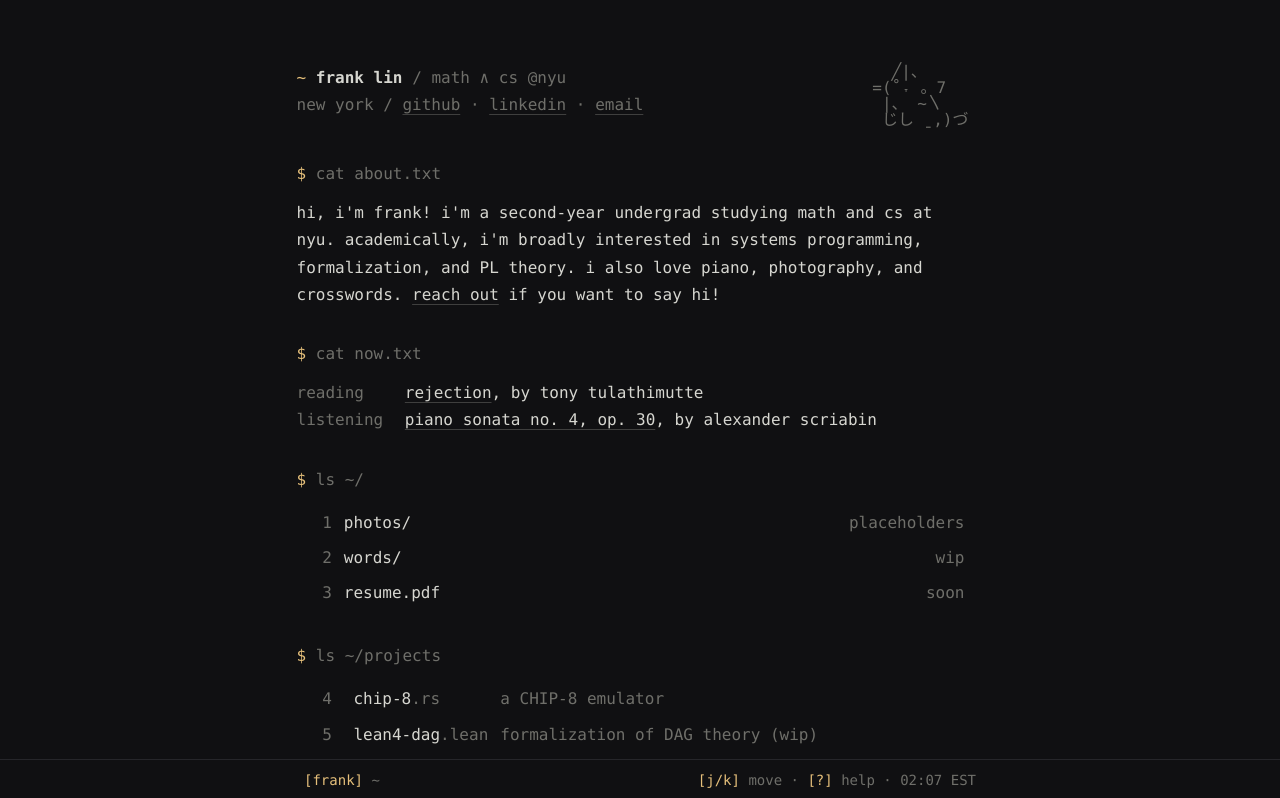
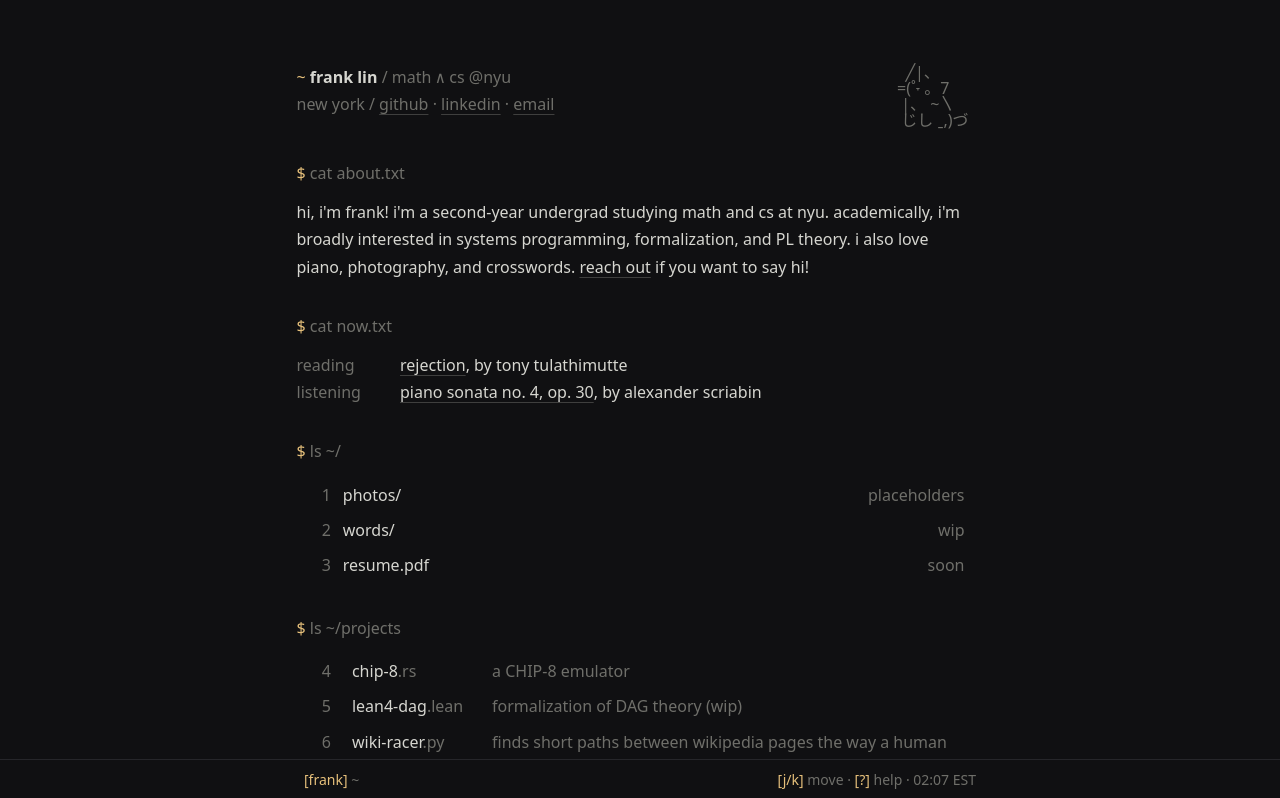
Before and after one commit to plasmavolt/website, a SvelteKit app: page / in a window 1280 px wide. Shown: the top 798 px of the page. Built offline with nearby package versions, Linux system fonts and the light colour scheme.

Commit message:
feat: pet the cat!

```diff
--- a/package.json
+++ b/package.json
@@ -18,6 +18,9 @@
 	"devDependencies": {
 		"@eslint/js": "^10.0.1",
 		"@fontsource/commit-mono": "^5.3.0",
+		"@fontsource/dejavu-mono": "^5.3.0",
+		"@fontsource/noto-sans": "^5.3.0",
+		"@fontsource/noto-sans-jp": "^5.3.0",
 		"@sveltejs/adapter-auto": "^7.0.1",
 		"@sveltejs/adapter-static": "^3.0.10",
 		"@sveltejs/enhanced-img": "^0.11.0",
--- /dev/null
+++ b/src/lib/components/Cat.svelte
@@ -0,0 +1,62 @@
+<script lang="ts">
+	// edit the cat here. {L} and {R} are the eyes, swapped out on hover.
+	// leading whitespace is preserved but kept outside the link, so only
+	// the glyphs themselves are clickable.
+	const art = [
+		'            ╱|、',
+		'          =({L}˕ {R}7',
+		'           |、 ~〵',
+		'           じし ˍ,)づ'
+	];
+
+	// width pins the eye's slot so the swap can't shift the rest of the
+	// line (。 is a 1em cjk glyph, its hover replacement isn't)
+	const eyes = {
+		L: { rest: '˚', hover: 'ˉ', width: undefined as string | undefined },
+		R: { rest: '。', hover: '-', width: '1em' as string | undefined }
+	};
+
+	const href = 'https://en.wikipedia.org/wiki/Cat_(Unix)';
+
+	type Segment = { text: string } | { eye: (typeof eyes)[keyof typeof eyes] };
+
+	const lines = art.map((line) => {
+		const lead = line.match(/^\s*/)![0];
+		const segments: Segment[] = line
+			.slice(lead.length)
+			.split(/(\{[LR]\})/)
+			.filter(Boolean)
+			.map((part) => {
+				const m = part.match(/^\{([LR])\}$/);
+				return m ? { eye: eyes[m[1] as keyof typeof eyes] } : { text: part };
+			});
+		return { lead, segments };
+	});
+</script>
+
+<pre
+	class="cat m-0 leading-none text-dim select-none [&:has(a:hover)]:text-accent">{#each lines as line, i (i)}{i >
+		0
+			? '\n'
+			: ''}{line.lead}<a {href} target="_blank" rel="noopener" class="cursor-grab no-underline"
+			>{#each line.segments as seg, j (j)}{#if 'text' in seg}{seg.text}{:else}<span
+						class="inline-block"
+						style:width={seg.eye.width}
+						><span class="cat-rest">{seg.eye.rest}</span><span class="cat-hover"
+							>{seg.eye.hover}</span
+						></span
+					>{/if}{/each}</a
+		>{/each}</pre>
+
+<style>
+	/* hovering anywhere on the cat closes its eyes */
+	.cat-hover {
+		display: none;
+	}
+	.cat:has(a:hover) .cat-rest {
+		display: none;
+	}
+	.cat:has(a:hover) .cat-hover {
+		display: inline;
+	}
+</style>
--- a/src/routes/+layout.svelte
+++ b/src/routes/+layout.svelte
@@ -4,6 +4,7 @@
 	import { resolve } from '$app/paths';
 	import { page } from '$app/state';
 	import HelpOverlay from '$lib/components/HelpOverlay.svelte';
+	import Cat from '$lib/components/Cat.svelte';
 	import { handleKeydown } from '$lib/keyboard/nav';
 	import { vim } from '$lib/keyboard/state.svelte';
 	import { site } from '$lib/data/site';
@@ -54,13 +55,7 @@
 					{/each}
 				</div>
 			</div>
-			<a href="https://en.wikipedia.org/wiki/Cat_(Unix)" target="_blank" rel="noopener" class="no-underline hover:text-accent">
-				<pre class="m-0 select-none text-dim leading-none hover:text-accent">
-            ╱|、
-          =(˚˕ 。7
-           |、 ~〵
-           じし ˍ,)づ</pre>
-			</a>
+			<Cat />
 		</header>
 
 		<main>
--- a/src/routes/layout.css
+++ b/src/routes/layout.css
@@ -1,6 +1,12 @@
 @import 'tailwindcss';
 @import '@fontsource/commit-mono/400.css';
 @import '@fontsource/commit-mono/700.css';
+/* fallbacks for glyphs missing from commit mono's latin subset (kaomoji
+   cat, kana, cjk punctuation), so they render the same on every platform.
+   unicode-range subsetting means only the needed files get downloaded. */
+@import '@fontsource/dejavu-mono/400.css';
+@import '@fontsource/noto-sans/400.css';
+@import '@fontsource/noto-sans-jp/400.css';
 @plugin '@tailwindcss/typography';
 
 @theme {
@@ -9,7 +15,9 @@
 	--color-dim: #6f6f6a;
 	--color-line: #26262a;
 	--color-accent: #e6c07b;
-	--font-mono: 'Commit Mono', ui-monospace, 'SF Mono', Menlo, monospace;
+	--font-mono:
+		'Commit Mono', 'DejaVu Mono', 'Noto Sans', 'Noto Sans JP', ui-monospace, 'SF Mono', Menlo,
+		monospace;
 }
 
 html {
```
Also changed, not shown: 1 other file (tests, documents, lock files or other folders).
